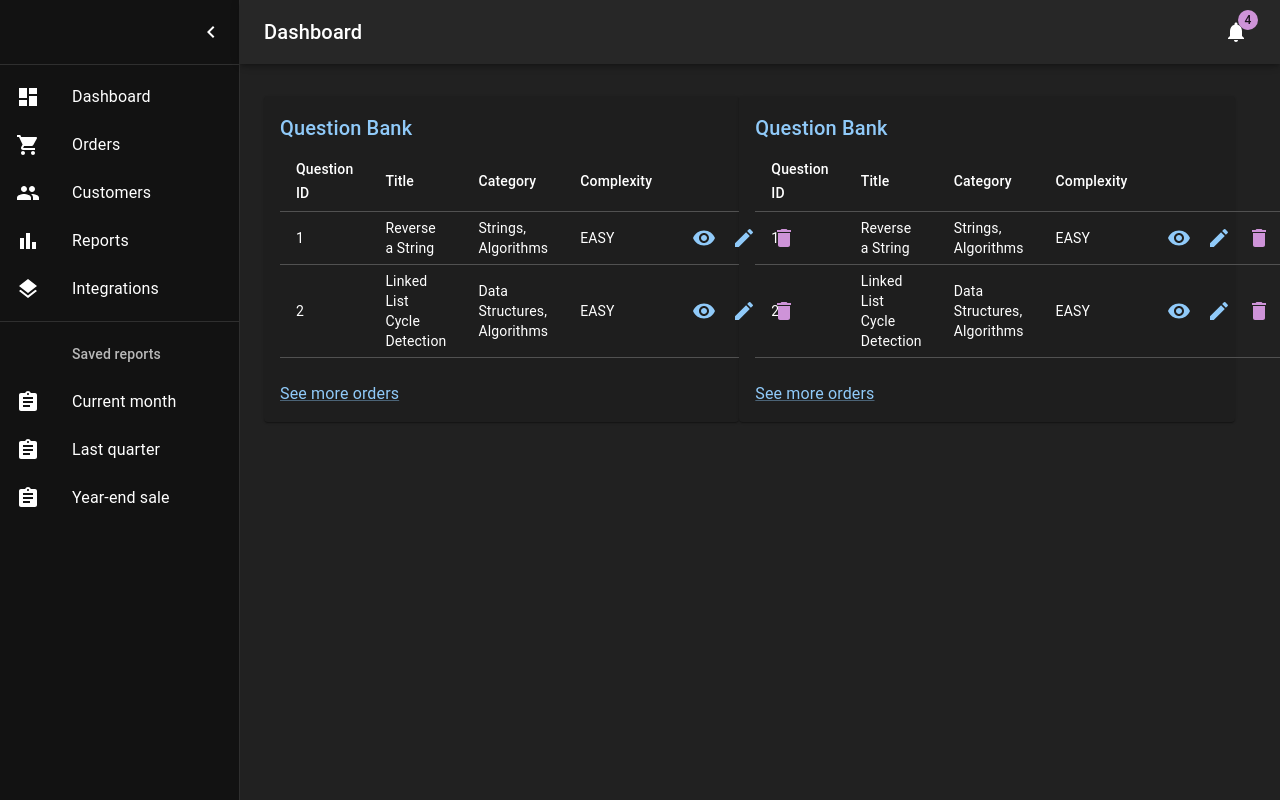
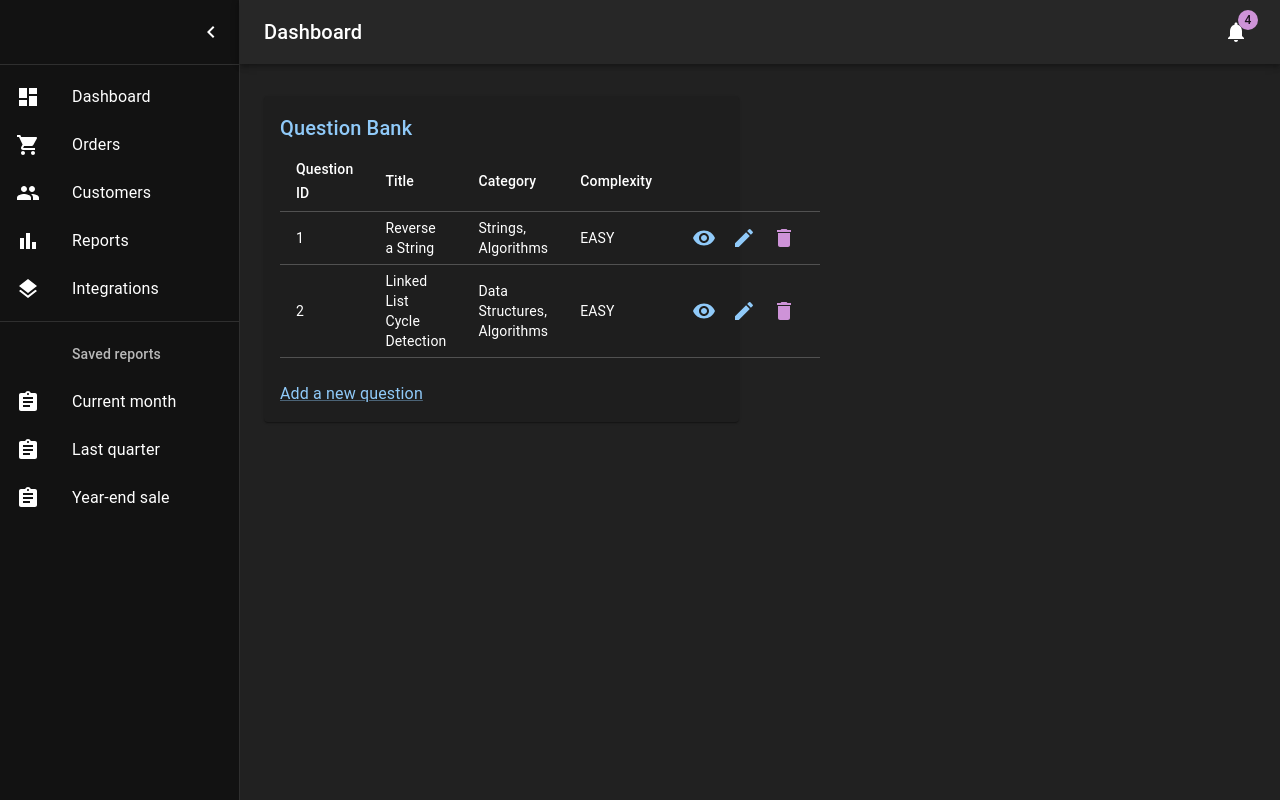
Before and after one commit to PeanutButters93/ay2324s1-course-assessment-g53, a React (Create React App) app in the folder frontend/: page / in a window 1280 px wide. Built offline with nearby package versions, Linux system fonts and the light colour scheme; the HTML template or start-up script is replaced by a standard one.

Commit message:
Conditionally render view and edit question pages

```diff
--- a/frontend/src/dashboard/Dashboard.js
+++ b/frontend/src/dashboard/Dashboard.js
@@ -104,6 +104,8 @@ export default function Dashboard() {
         setOpen(!open);
     };
     const [questions, setQuestions] = useState(DEFAULT_QNS);
+    const [viewPage, setViewPage] = useState(false);
+    const [editPage, setEditPage] = useState(false);
 
     return (
         <ThemeProvider theme={defaultTheme}>
@@ -181,15 +183,23 @@ export default function Dashboard() {
                     {/* Questions */}
                     <Grid item xs={12} md={5.75}>
                         <Paper sx={{ p: 2, display: 'flex', flexDirection: 'column' }}>
-                            <Orders questions={questions}/>
+                            <Orders questions={questions} setViewPage={setViewPage} setEditPage = {setEditPage}/>
                         </Paper>
                     </Grid>
-                    {/* View Edit Question */}
-                    <Grid item xs={12} md={6}>
+
+                    {/* View Question */}
+                    {viewPage && <Grid item xs={12} md={6}>
                         <Paper sx={{ p: 2, display: 'flex', flexDirection: 'column' }}>
                             <Orders questions={questions}/>
                         </Paper>
-                    </Grid>
+                    </Grid>}
+
+                    {/* Edit Question */}
+                    {editPage && <Grid item xs={12} md={6}>
+                        <Paper sx={{ p: 2, display: 'flex', flexDirection: 'column' }}>
+                            <Orders questions={questions}/>
+                        </Paper>
+                    </Grid>}
                 </Grid>
             </Container>
             </Box>
--- a/frontend/src/dashboard/Orders.js
+++ b/frontend/src/dashboard/Orders.js
@@ -17,6 +17,21 @@ function preventDefault(event) {
 
 export default function Orders(props) {
     const questions = props.questions;
+    const setViewPage = props.setViewPage;
+    const setEditPage = props.setEditPage;
+
+    const handleActionClick = (action, id) => {
+        if (action === 'view') {
+            setViewPage(true);
+            setEditPage(false);
+        } else if (action === 'edit') {
+            setEditPage(true);
+            setViewPage(false);
+        } else if (action === 'delete') {
+            console.log("Delete clicked");
+        }
+    };
+
     return (
         <React.Fragment>
         <Title>Question Bank</Title>
@@ -70,7 +85,7 @@ export default function Orders(props) {
             </TableBody>
         </Table>
         <Link color="primary" href="#" onClick={preventDefault} sx={{ mt: 3 }}>
-            See more orders
+            Add a new question
         </Link>
         </React.Fragment>
     );
```
